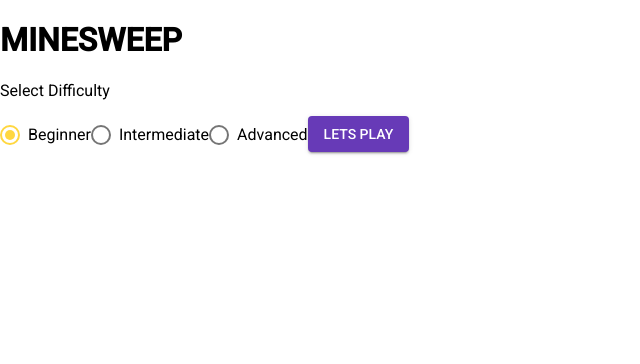
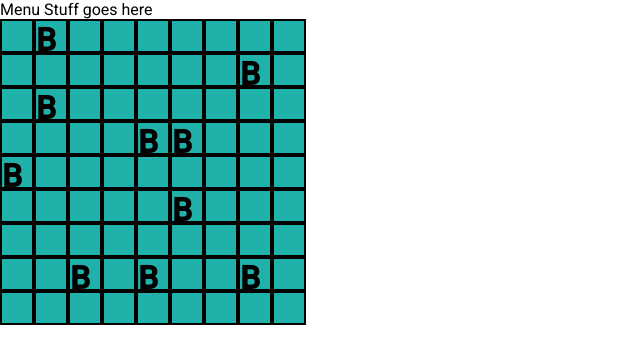
Before and after one commit to emmarsha/em-minesweep, an Angular app: page / in a window 1280 px wide. Both pictures are taken after a click on the button "LETS PLAY". Shown: the top 364 px of the page, without its empty margins (0-640 px from the left). Built offline with nearby package versions, Linux system fonts and the light colour scheme.

Commit message:
basic display for beginning board view

```diff
--- a/src/app/boardpiece/boardpiece.component.css
+++ b/src/app/boardpiece/boardpiece.component.css
@@ -0,0 +1,10 @@
+.board-piece {
+    height: 30px;
+    width: 30px;
+    border: 2px solid black;
+    background-color: lightseagreen;
+}
+
+h1 {
+    margin: 0;
+}
--- a/src/app/boardpiece/boardpiece.component.html
+++ b/src/app/boardpiece/boardpiece.component.html
@@ -1 +1,4 @@
-<p>boardpiece works!</p>
+<div class="board-piece">
+    <h1 *ngIf="hasBomb">B</h1>
+    <h1 *ngIf="adjacentCount">{{adjacentCount}}</h1>
+</div>
--- a/src/app/boardpiece/boardpiece.component.ts
+++ b/src/app/boardpiece/boardpiece.component.ts
@@ -1,4 +1,4 @@
-import { Component, OnInit } from '@angular/core';
+import { Component, OnInit, Input } from '@angular/core';
 
 @Component({
   selector: 'app-boardpiece',
@@ -7,6 +7,12 @@ import { Component, OnInit } from '@angular/core';
 })
 export class BoardpieceComponent implements OnInit {
 
+  @Input() adjacentCount = 0;
+
+  @Input() hasBomb = false;
+
+  public clicked = false;
+
   constructor() { }
 
   ngOnInit() {
--- a/src/app/em-minesweep-menu/em-minesweep-menu.component.html
+++ b/src/app/em-minesweep-menu/em-minesweep-menu.component.html
@@ -1,4 +1,4 @@
-<div *ngIf="displayMenu">
+<div>
 
     <h1>MINESWEEP</h1>
 
--- a/src/app/em-minesweep-menu/em-minesweep-menu.component.ts
+++ b/src/app/em-minesweep-menu/em-minesweep-menu.component.ts
@@ -6,8 +6,6 @@ import { Component, OnInit, Input, Output, EventEmitter } from '@angular/core';
   styleUrls: ['./em-minesweep-menu.component.css']
 })
 export class EmMinesweepMenuComponent implements OnInit {
-
-  @Input() displayMenu = false;
 
   @Output() startGame: EventEmitter<any> = new EventEmitter();
 
--- a/src/app/em-minesweep/em-minesweep.component.html
+++ b/src/app/em-minesweep/em-minesweep.component.html
@@ -1,4 +1,2 @@
-<app-em-minesweep-menu
-[displayMenu]="displayMenu"
-(startGame)="startGame($event)">
-</app-em-minesweep-menu>
+<app-em-minesweep-menu  *ngIf="displayMenu" (startGame)="startGame($event)"></app-em-minesweep-menu>
+<app-gameboard *ngIf="!displayMenu" [gamePieces]="gamePieces" ></app-gameboard>
--- a/src/app/em-minesweep/em-minesweep.component.ts
+++ b/src/app/em-minesweep/em-minesweep.component.ts
@@ -20,19 +20,19 @@ export class EmMinesweepComponent implements OnInit {
 
   levels = {
     'beginner' : {
+      'height': 9,
+      'width': 9,
+      'mineCount': 10
+    },
+    'intermediate' : {
       'height': 16,
       'width': 16,
-      'mineCount': 6
-    },
-    'intermediate' : {
-      'height': 32,
-      'width': 32,
-      'mineCount': 12
+      'mineCount': 40
     },
     'advanced' : {
-      'height': 64,
-      'width': 64,
-      'mineCount': 32
+      'height': 24,
+      'width': 24,
+      'mineCount': 80
     },
   }
 
@@ -49,6 +49,8 @@ export class EmMinesweepComponent implements OnInit {
     this.buildBoard();
     this.placeMines();
 
+    this.displayMenu = false;
+
     console.log(this.gamePieces);
   }
 
@@ -58,13 +60,14 @@ export class EmMinesweepComponent implements OnInit {
   buildBoard() {
 
     console.log('building - EM');
+    const pieces = []
 
     for (let row = 1; row <= this.selected.width; row++) {
 
       for (let column = 1; column <= this.selected.height; column++) {
           const newPiece = new BoardPiece(row, column);
 
-          this.gamePieces.push(newPiece);
+          pieces.push(newPiece);
 
           if (!this.gamePiecePool[row]) {
             this.gamePiecePool[row] = {};
@@ -72,6 +75,9 @@ export class EmMinesweepComponent implements OnInit {
           this.gamePiecePool[row][column] = newPiece;
       }
     }
+
+    this.gamePieces = pieces;
+
   }
 
   placeMines() {
--- a/src/app/gameboard/gameboard.component.css
+++ b/src/app/gameboard/gameboard.component.css
@@ -0,0 +1,5 @@
+.game-container {
+    display: flex;
+    flex-wrap: wrap;
+    width: 310px;
+}
--- a/src/app/gameboard/gameboard.component.html
+++ b/src/app/gameboard/gameboard.component.html
@@ -1 +1,9 @@
-<p>gameboard works!</p>
+<div class="game-board">
+
+    <div class="board-menu">Menu Stuff goes here</div>
+
+    <div class="game-container">
+        <app-boardpiece *ngFor="let piece of gamePieces" [adjacentCount]="piece.adjacentCount" [hasBomb]="piece.hasBomb"></app-boardpiece>
+    </div>
+
+</div>
--- a/src/app/gameboard/gameboard.component.ts
+++ b/src/app/gameboard/gameboard.component.ts
@@ -1,15 +1,23 @@
-import { Component, OnInit } from '@angular/core';
+import { Component, OnInit, OnChanges, Input } from '@angular/core';
+
+// -- Peers --
+import { BoardPiece } from '../boardpiece/boardpiece';
 
 @Component({
   selector: 'app-gameboard',
   templateUrl: './gameboard.component.html',
   styleUrls: ['./gameboard.component.css']
 })
-export class GameboardComponent implements OnInit {
+export class GameboardComponent implements OnInit, OnChanges {
+
+  @Input() gamePieces: BoardPiece[] = [];
 
   constructor() { }
 
   ngOnInit() {
   }
 
+  ngOnChanges() {
+  }
+
 }
```
